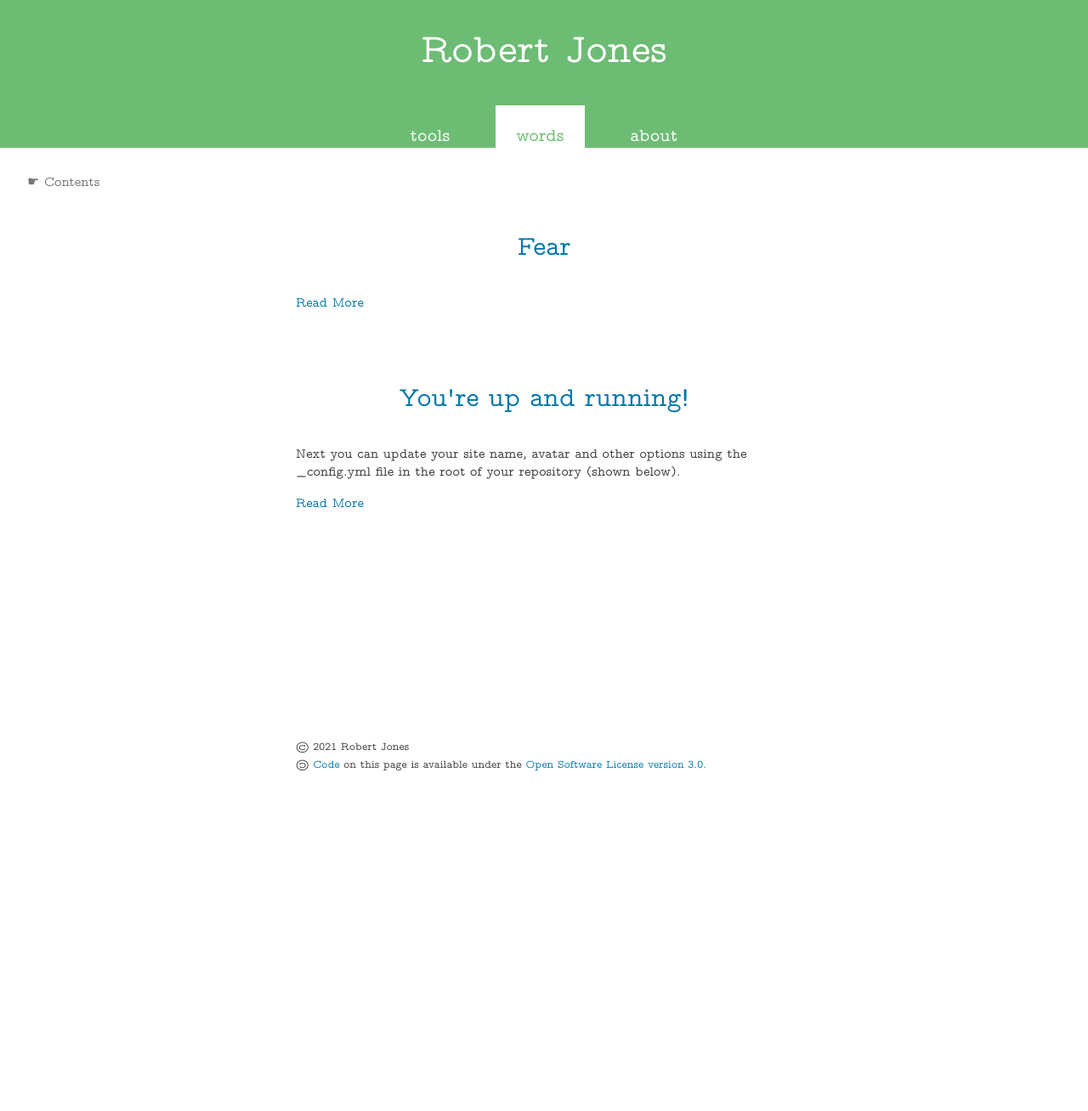
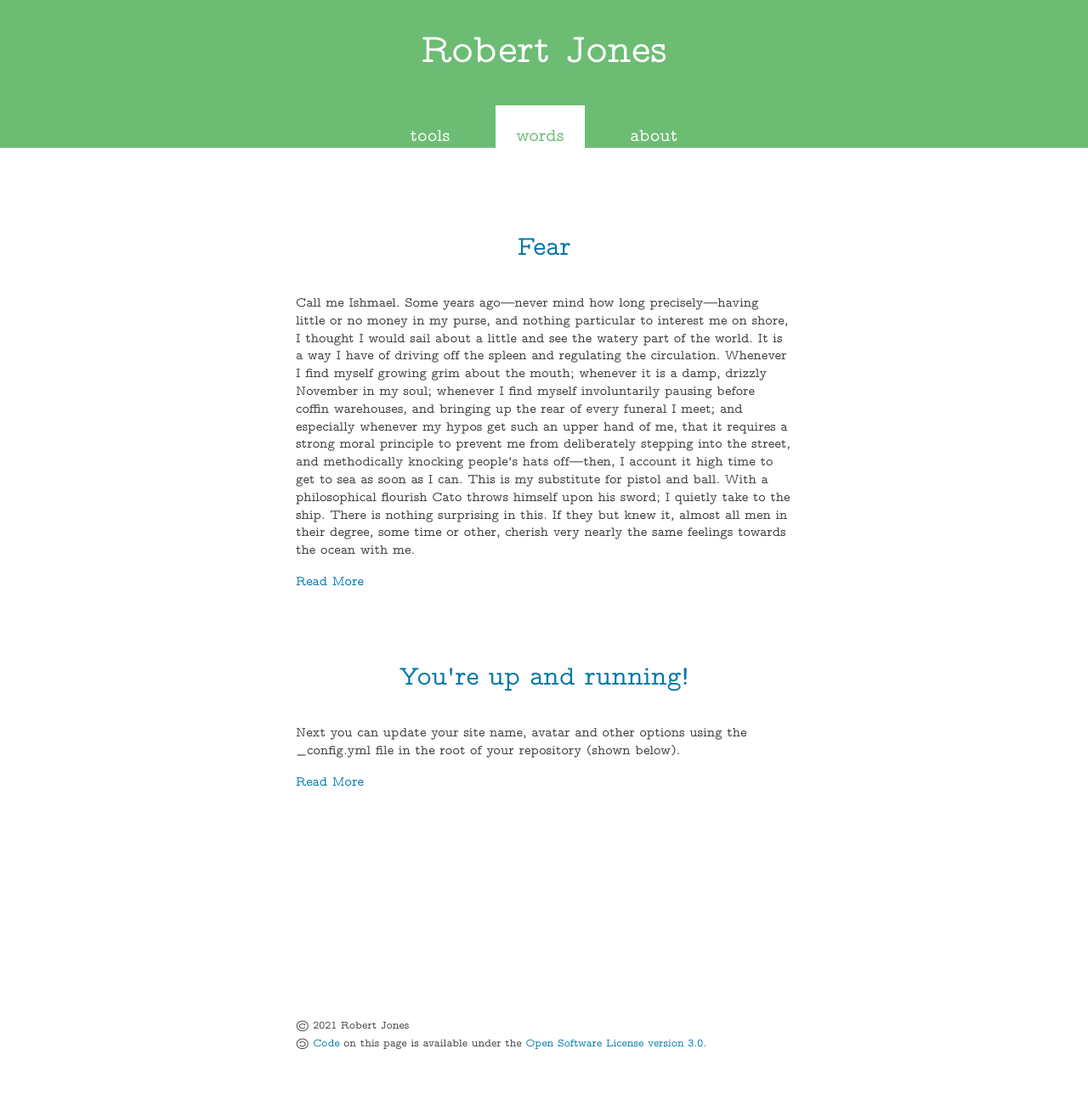
Before and after one commit to rjjiii/rjjiii.github.io, a Jekyll site: the page built from index.html, in a window 1280 px wide. Shown: the whole page at 85% size. Built offline with Jekyll 4.4.1, drawn with Linux system fonts in a browser that asks for light colours; before the commit the page ends 980 px from its top, so only the background shows below that; some of the changed lines change nothing that is shown.

Commit message:
Update 2022-11-11-fear.md

```diff
--- a/_posts/2022-11-11-fear.md
+++ b/_posts/2022-11-11-fear.md
@@ -1,3 +1,5 @@
+Call me Ishmael. Some years ago—never mind how long precisely—having little or no money in my purse, and nothing particular to interest me on shore, I thought I would sail about a little and see the watery part of the world. It is a way I have of driving off the spleen and regulating the circulation. Whenever I find myself growing grim about the mouth; whenever it is a damp, drizzly November in my soul; whenever I find myself involuntarily pausing before coffin warehouses, and bringing up the rear of every funeral I meet; and especially whenever my hypos get such an upper hand of me, that it requires a strong moral principle to prevent me from deliberately stepping into the street, and methodically knocking people’s hats off—then, I account it high time to get to sea as soon as I can. This is my substitute for pistol and ball. With a philosophical flourish Cato throws himself upon his sword; I quietly take to the ship. There is nothing surprising in this. If they but knew it, almost all men in their degree, some time or other, cherish very nearly the same feelings towards the ocean with me.
+
 <nav>
 <details open>
 <summary>☛ Contents</summary>
@@ -42,6 +44,165 @@
 
 ## Subheading
 
+An h1 header
+============
+
+Paragraphs are separated by a blank line.
+
+2nd paragraph. *Italic*, **bold**, and `monospace`. Itemized lists
+look like:
+
+  * this one
+  * that one
+  * the other one
+
+Note that --- not considering the asterisk --- the actual text
+content starts at 4-columns in.
+
+> Block quotes are
+> written like so.
+>
+> They can span multiple paragraphs,
+> if you like.
+
+Use 3 dashes for an em-dash. Use 2 dashes for ranges (ex., "it's all
+in chapters 12--14"). Three dots ... will be converted to an ellipsis.
+Unicode is supported. ☺
+
+
+
+An h2 header
+------------
+
+Here's a numbered list:
+
+ 1. first item
+ 2. second item
+ 3. third item
+
+Note again how the actual text starts at 4 columns in (4 characters
+from the left side). Here's a code sample:
+
+    # Let me re-iterate ...
+    for i in 1 .. 10 { do-something(i) }
+
+As you probably guessed, indented 4 spaces. By the way, instead of
+indenting the block, you can use delimited blocks, if you like:
+
+~~~
+define foobar() {
+    print "Welcome to flavor country!";
+}
+~~~
+
+(which makes copying & pasting easier). You can optionally mark the
+delimited block for Pandoc to syntax highlight it:
+
+~~~python
+import time
+# Quick, count to ten!
+for i in range(10):
+    # (but not *too* quick)
+    time.sleep(0.5)
+    print i
+~~~
+
+
+
+### An h3 header ###
+
+Now a nested list:
+
+ 1. First, get these ingredients:
+
+      * carrots
+      * celery
+      * lentils
+
+ 2. Boil some water.
+
+ 3. Dump everything in the pot and follow
+    this algorithm:
+
+        find wooden spoon
+        uncover pot
+        stir
+        cover pot
+        balance wooden spoon precariously on pot handle
+        wait 10 minutes
+        goto first step (or shut off burner when done)
+
+    Do not bump wooden spoon or it will fall.
+
+Notice again how text always lines up on 4-space indents (including
+that last line which continues item 3 above).
+
+Here's a link to [a website](http://foo.bar), to a [local
+doc](local-doc.html), and to a [section heading in the current
+doc](#an-h2-header). Here's a footnote [^1].
+
+[^1]: Footnote text goes here.
+
+Tables can look like this:
+
+size  material      color
+----  ------------  ------------
+9     leather       brown
+10    hemp canvas   natural
+11    glass         transparent
+
+Table: Shoes, their sizes, and what they're made of
+
+(The above is the caption for the table.) Pandoc also supports
+multi-line tables:
+
+--------  -----------------------
+keyword   text
+--------  -----------------------
+red       Sunsets, apples, and
+          other red or reddish
+          things.
+
+green     Leaves, grass, frogs
+          and other things it's
+          not easy being.
+--------  -----------------------
+
+A horizontal rule follows.
+
+***
+
+Here's a definition list:
+
+apples
+  : Good for making applesauce.
+oranges
+  : Citrus!
+tomatoes
+  : There's no "e" in tomatoe.
+
+Again, text is indented 4 spaces. (Put a blank line between each
+term/definition pair to spread things out more.)
+
+Here's a "line block":
+
+| Line one
+|   Line too
+| Line tree
+
+and images can be specified like so:
+
+![example image](example-image.jpg "An exemplary image")
+
+Inline math equations go in like so: $\omega = d\phi / dt$. Display
+math should get its own line and be put in in double-dollarsigns:
+
+$$I = \int \rho R^{2} dV$$
+
+And note that you can backslash-escape any punctuation characters
+which you wish to be displayed literally, ex.: \`foo\`, \*bar\*, etc.
+
+
 
 <footer>
 
```
